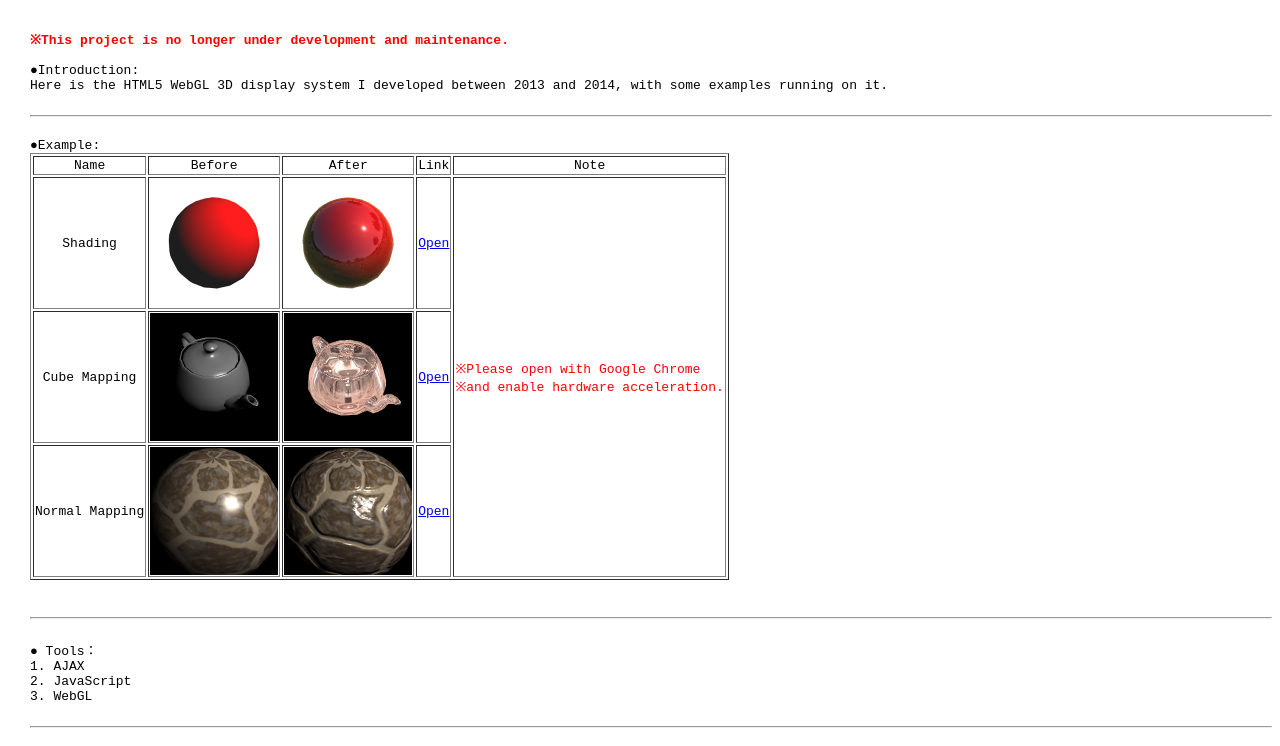
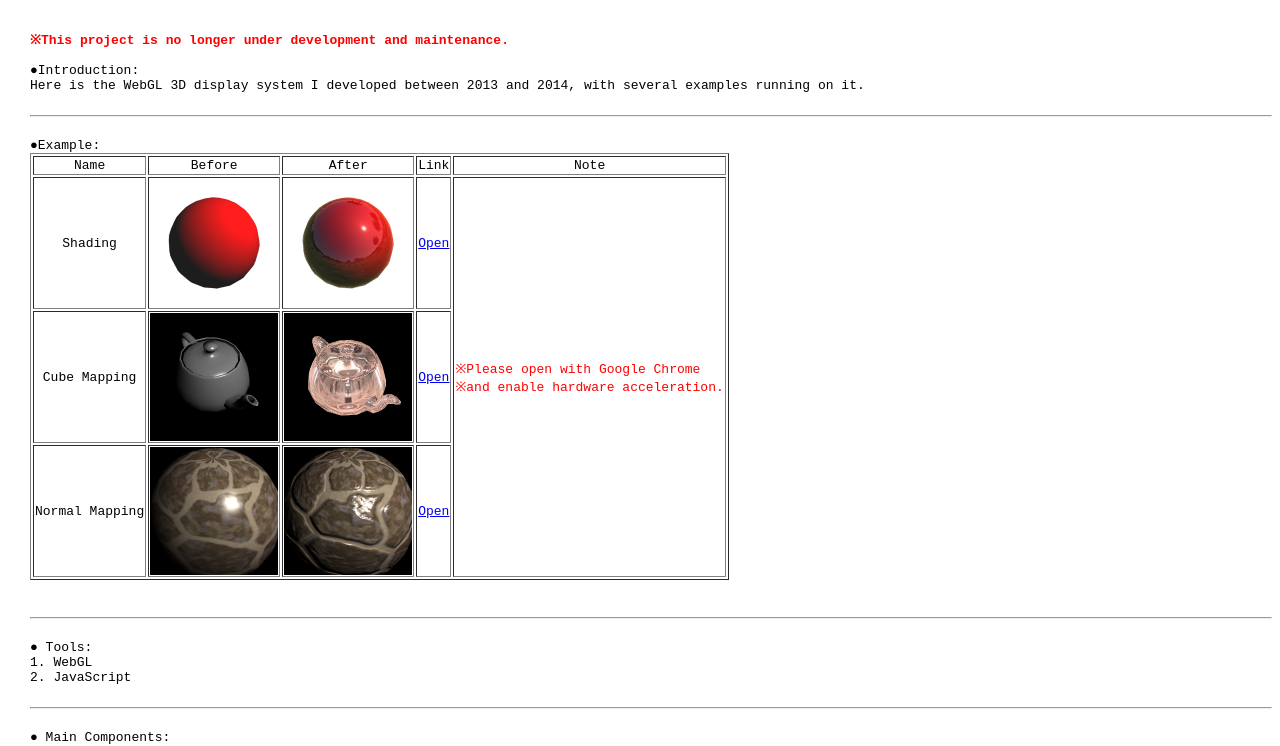
Before and after one commit to GaryxChen/3DP, a plain HTML site: page index.html in a window 1280 px wide. Shown: the top 746 px of the page. Drawn offline with Linux system fonts and the light colour scheme.

Commit message:
Update index.html

```diff
--- a/index.html
+++ b/index.html
@@ -12,7 +12,7 @@
 <span class="hightLight"><b>※This project is no longer under development and maintenance.</b></span>
 
 ●Introduction:
-Here is the HTML5 WebGL 3D display system I developed between 2013 and 2014, with some examples running on it.
+Here is the WebGL 3D display system I developed between 2013 and 2014, with several examples running on it.
 
 <hr>
 ●Example:
@@ -45,13 +45,12 @@ Here is the HTML5 WebGL 3D display system I developed between 2013 and 2014, wit
 </table>
 
 <hr>
-● Tools：
-1. AJAX
+● Tools:
+1. WebGL
 2. JavaScript
-3. WebGL
 
 <hr>
-● Main Components：
+● Main Components:
 1. Camera Component<!-- - 系統依此元件決定要處理的Camera-->
 2. File Component<!-- - 透過此元件下載外部的檔案，並處理成本系統的格式-->
 3. Frame Component<!-- - 控制並處理frame，如fps-->
```
